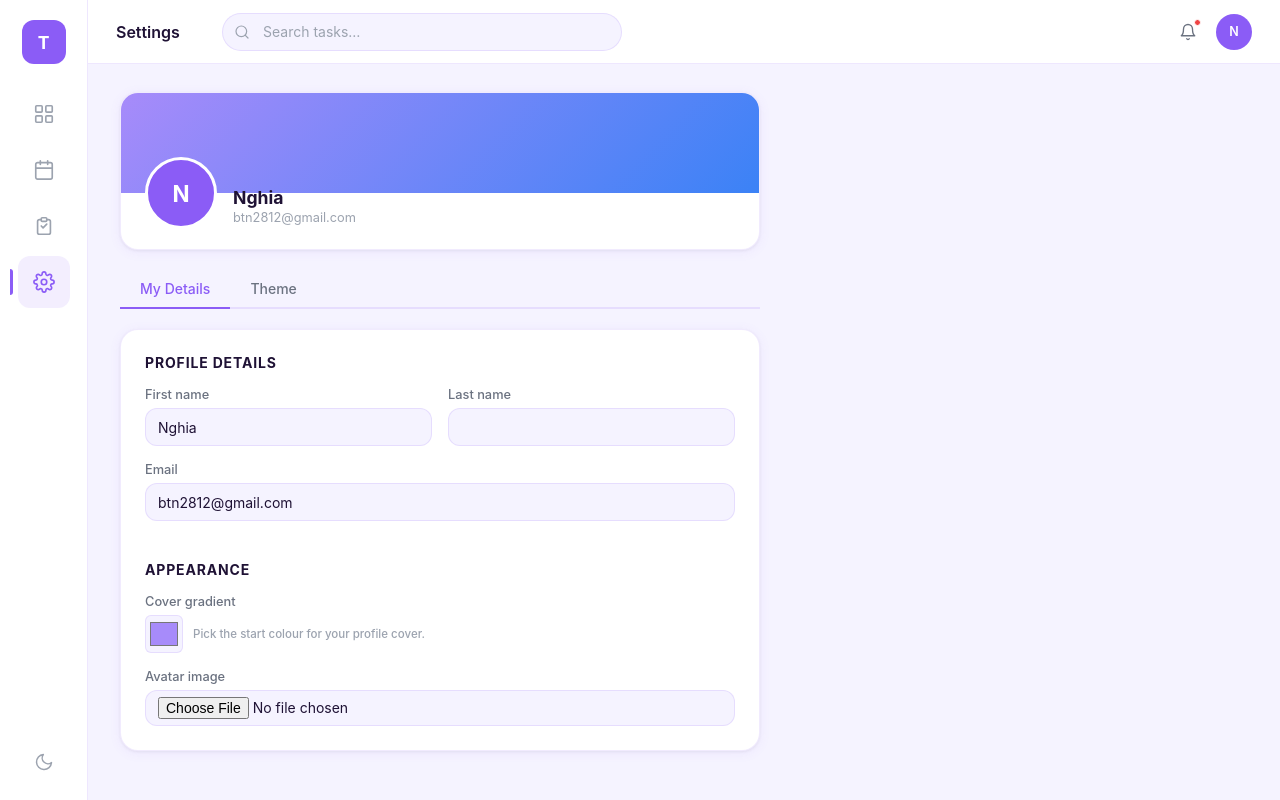
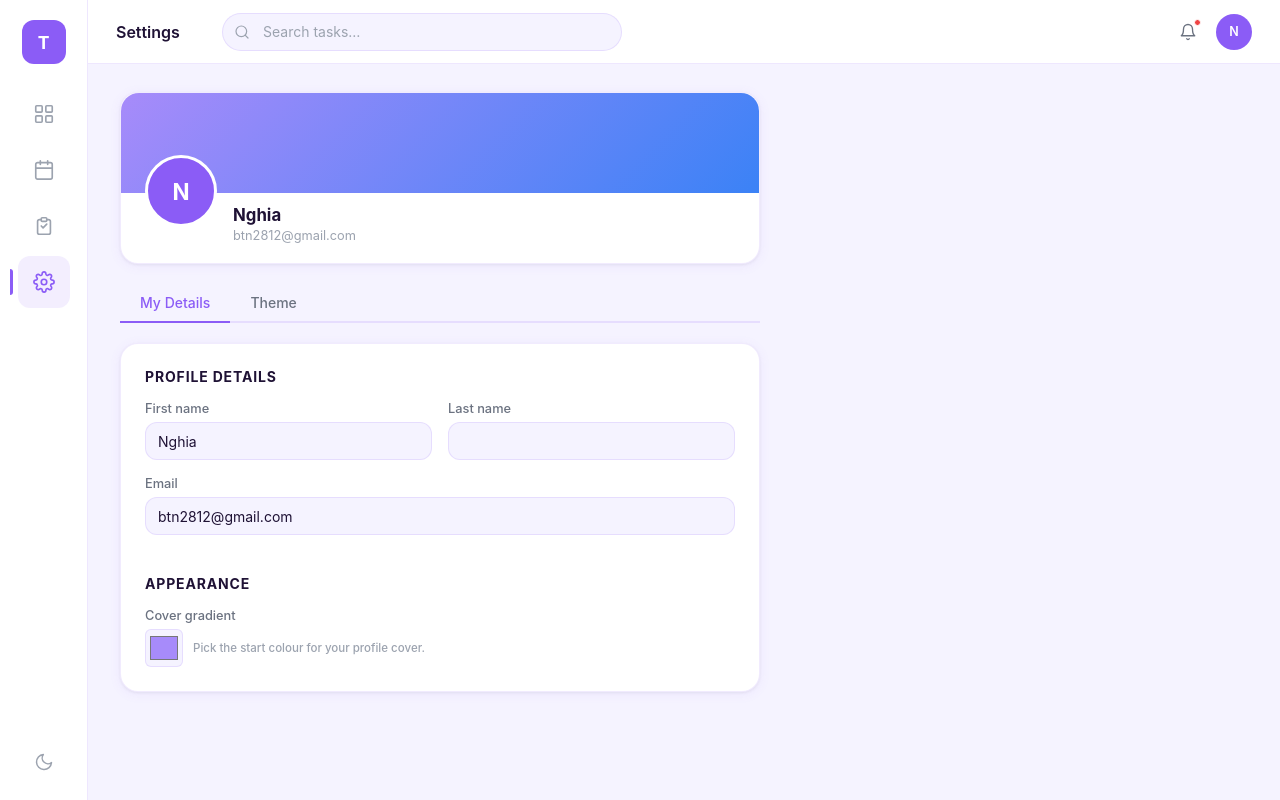
Before and after one commit to ziu222/react-todo, a React (Vite) app in the folder to-do app/: page /settings in a window 1280 px wide. Built offline with nearby package versions, Linux system fonts and the light colour scheme.

Commit message:
fix(settings): clickable avatar on banner, name/email in white area, remove redundant file input

```diff
--- a/to-do app/src/components/settings/ProfileBanner.css
+++ b/to-do app/src/components/settings/ProfileBanner.css
@@ -1,22 +1,29 @@
 .profile-banner {
   border-radius: var(--radius-lg);
-  overflow: hidden;
   background: var(--bg-card);
   border: 1px solid var(--card-border);
   box-shadow: var(--card-shadow);
+  position: relative;
+  transition: background var(--transition-normal);
 }
 
 .profile-banner-cover {
   height: 100px;
   width: 100%;
+  border-radius: var(--radius-lg) var(--radius-lg) 0 0;
 }
 
-.profile-banner-body {
-  display: flex;
-  align-items: flex-end;
-  gap: 16px;
-  padding: 0 24px 20px;
-  margin-top: -36px;
+/* Avatar button: absolutely positioned so it straddles the cover/white line */
+.profile-avatar-btn {
+  position: absolute;
+  left: 24px;
+  top: 62px;        /* 100px cover − 38px = avatar spans 38px in cover, 34px in white */
+  width: 72px;
+  height: 72px;
+  border-radius: 50%;
+  padding: 0;
+  background: none;
+  cursor: pointer;
 }
 
 .profile-avatar {
@@ -32,7 +39,7 @@
   font-weight: 700;
   border: 3px solid var(--bg-card);
   overflow: hidden;
-  flex-shrink: 0;
+  position: relative;
 }
 
 .profile-avatar img {
@@ -41,15 +48,42 @@
   object-fit: cover;
 }
 
-.profile-info {
+/* Camera icon overlay on hover */
+.profile-avatar-overlay {
+  position: absolute;
+  inset: 0;
+  border-radius: 50%;
+  background: rgba(0, 0, 0, 0.45);
+  display: flex;
+  align-items: center;
+  justify-content: center;
+  opacity: 0;
+  transition: opacity var(--transition-fast);
+  color: #fff;
+}
+
+.profile-avatar-overlay svg {
+  width: 22px;
+  height: 22px;
+}
+
+.profile-avatar-btn:hover .profile-avatar-overlay,
+.profile-avatar-btn:focus-visible .profile-avatar-overlay {
+  opacity: 1;
+}
+
+/* Info bar: in normal flow, starts right after the 100px cover → always in white */
+.profile-info-bar {
+  padding: 12px 24px 20px 112px;  /* left = 24 margin + 72px avatar + 16 gap */
   display: flex;
   flex-direction: column;
-  gap: 2px;
-  padding-bottom: 4px;
+  gap: 3px;
+  min-height: 56px;
+  justify-content: flex-end;
 }
 
 .profile-name {
-  font-size: 1.1rem;
+  font-size: 1.05rem;
   font-weight: 700;
   color: var(--text-primary);
 }
--- a/to-do app/src/components/settings/ProfileBanner.tsx
+++ b/to-do app/src/components/settings/ProfileBanner.tsx
@@ -1,8 +1,27 @@
+import { useRef } from 'react'
 import { useUserContext } from '../../app/UserContext'
 import './ProfileBanner.css'
 
+function IconCamera() {
+  return (
+    <svg viewBox="0 0 24 24" fill="none" stroke="currentColor" strokeWidth="1.8" strokeLinecap="round" strokeLinejoin="round">
+      <path d="M23 19a2 2 0 01-2 2H3a2 2 0 01-2-2V8a2 2 0 012-2h4l2-3h6l2 3h4a2 2 0 012 2z" />
+      <circle cx="12" cy="13" r="4" />
+    </svg>
+  )
+}
+
 export default function ProfileBanner() {
-  const { user, initials } = useUserContext()
+  const { user, initials, setAvatar } = useUserContext()
+  const inputRef = useRef<HTMLInputElement>(null)
+
+  function handleFile(e: React.ChangeEvent<HTMLInputElement>) {
+    const file = e.target.files?.[0]
+    if (!file) return
+    const reader = new FileReader()
+    reader.onload = ev => setAvatar(ev.target?.result as string)
+    reader.readAsDataURL(file)
+  }
 
   return (
     <div className="profile-banner">
@@ -11,19 +30,38 @@ export default function ProfileBanner() {
         style={{ background: user.coverColor }}
         aria-hidden="true"
       />
-      <div className="profile-banner-body">
+
+      {/* Avatar: absolutely positioned, straddles cover/white boundary */}
+      <button
+        className="profile-avatar-btn"
+        onClick={() => inputRef.current?.click()}
+        aria-label="Change avatar photo"
+      >
         <div className="profile-avatar">
           {user.avatar
             ? <img src={user.avatar} alt={user.firstName} />
             : <span>{initials}</span>
           }
         </div>
-        <div className="profile-info">
-          <span className="profile-name">
-            {[user.firstName, user.lastName].filter(Boolean).join(' ')}
-          </span>
-          <span className="profile-email">{user.email}</span>
+        <div className="profile-avatar-overlay" aria-hidden="true">
+          <IconCamera />
         </div>
+      </button>
+      <input
+        ref={inputRef}
+        type="file"
+        accept="image/*"
+        className="sr-only"
+        onChange={handleFile}
+        tabIndex={-1}
+      />
+
+      {/* Info: in-flow, starts after cover → always in the white area */}
+      <div className="profile-info-bar">
+        <span className="profile-name">
+          {[user.firstName, user.lastName].filter(Boolean).join(' ')}
+        </span>
+        <span className="profile-email">{user.email}</span>
       </div>
     </div>
   )
--- a/to-do app/src/pages/SettingsPage.css
+++ b/to-do app/src/pages/SettingsPage.css
@@ -79,13 +79,18 @@
   transition: border-color var(--transition-fast);
 }
 
-.settings-input[type='file'] {
-  height: auto;
-  padding: 6px 12px;
-  cursor: pointer;
+
+.settings-input:focus { border-color: var(--accent-light); outline: none; }
+
+/* Override browser autofill blue/yellow tint */
+.settings-input:-webkit-autofill,
+.settings-input:-webkit-autofill:hover,
+.settings-input:-webkit-autofill:focus {
+  -webkit-box-shadow: 0 0 0 1000px var(--input-bg) inset !important;
+  -webkit-text-fill-color: var(--text-primary) !important;
+  transition: background-color 5000s ease-in-out 0s;
 }
 
-.settings-input:focus { border-color: var(--accent-light); outline: none; }
 
 .settings-hint {
   font-size: 0.72rem;
--- a/to-do app/src/pages/SettingsPage.tsx
+++ b/to-do app/src/pages/SettingsPage.tsx
@@ -8,15 +8,7 @@ type Tab = 'details' | 'theme'
 
 export default function SettingsPage() {
   const [tab, setTab] = useState<Tab>('details')
-  const { user, setFirstName, setLastName, setEmail, setCoverColor, setAvatar } = useUserContext()
-
-  function handleAvatarChange(e: React.ChangeEvent<HTMLInputElement>) {
-    const file = e.target.files?.[0]
-    if (!file) return
-    const reader = new FileReader()
-    reader.onload = ev => setAvatar(ev.target?.result as string)
-    reader.readAsDataURL(file)
-  }
+  const { user, setFirstName, setLastName, setEmail, setCoverColor } = useUserContext()
 
   return (
     <div className="settings-page">
@@ -92,15 +84,6 @@ export default function SettingsPage() {
                 <span className="settings-hint">Pick the start colour for your profile cover.</span>
               </div>
             </label>
-            <label className="settings-label">
-              Avatar image
-              <input
-                type="file"
-                accept="image/*"
-                className="settings-input"
-                onChange={handleAvatarChange}
-              />
-            </label>
           </div>
         )}
 
```
